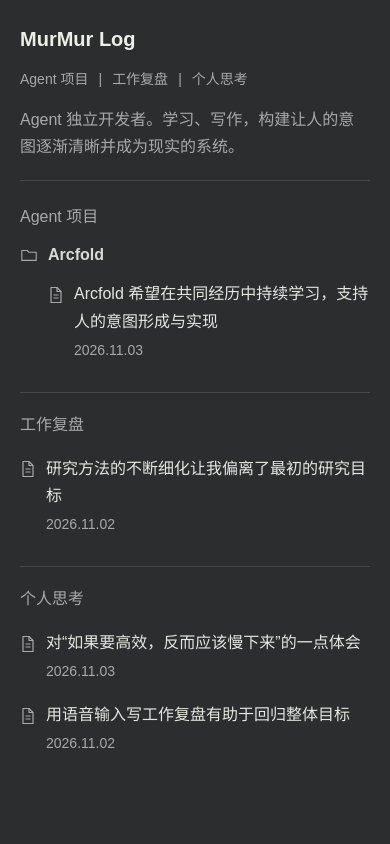
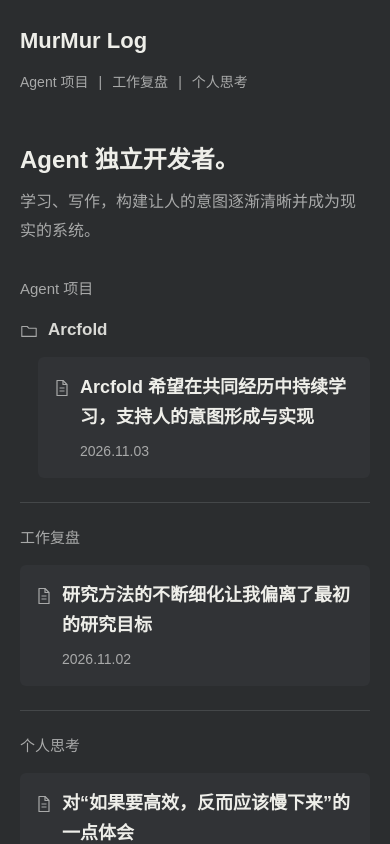
Before and after one commit to murmurwang/murmur-log, a Next.js app: page / in a window 390 px wide. Shown: the top 844 px of the page. Built offline with nearby package versions, Linux system fonts and the light colour scheme.

Commit message:
Give home articles stronger hierarchy and quiet grouping

```diff
--- a/app/components/SiteChrome.tsx
+++ b/app/components/SiteChrome.tsx
@@ -5,6 +5,7 @@ export const Arrow = () => <span aria-hidden="true">↗</span>;
 
 export function SiteHeader({ home = false, section }: { home?: boolean; section?: string }) {
   return (
+    <>
     <header className={`site-header shell${home ? " site-header--home" : ""}`}>
       {home ? (
         <h1 className="site-title"><Link href="/">MurMur Log</Link></h1>
@@ -18,8 +19,12 @@ export function SiteHeader({ home = false, section }: { home?: boolean; section?
         <span aria-hidden="true">|</span>
         <a href={home ? "#thoughts" : "/#thoughts"} aria-current={section === "thoughts" ? "location" : undefined}>个人思考</a>
       </nav>
-      {home && <p className="site-description">Agent 独立开发者。学习、写作，构建让人的意图逐渐清晰并成为现实的系统。</p>}
     </header>
+    {home && <div className="home-intro shell">
+      <p className="home-identity">Agent 独立开发者。</p>
+      <p className="site-description">学习、写作，构建让人的意图逐渐清晰并成为现实的系统。</p>
+    </div>}
+    </>
   );
 }
 
--- a/app/globals.css
+++ b/app/globals.css
@@ -88,3 +88,43 @@ nav a[aria-current="location"] { color: var(--ink); text-decoration: underline;
 .article-figure { margin: 28px 0; }
 .article-figure img { display: block; width: 100%; height: auto; border-radius: 3px; }
 .article-figure a { display: block; }
+
+/* Home: a quiet introduction and clearly grouped reading choices. */
+.home-page { min-height: 100vh; }
+.site-header--home { width: min(1040px, calc(100% - 48px)); border-bottom: 0; padding-block: 32px; }
+.site-header--home .site-title { font-size: 24px; }
+.home-intro { padding: 40px 0 44px; }
+.home-identity { margin: 0 0 14px; color: var(--heading); font-size: 28px; line-height: 1.4; font-weight: 600; }
+.home-intro .site-description { max-width: 640px; font-size: 18px; line-height: 1.8; }
+.home-page .home-stream { padding-top: 0; }
+.home-page .stream-section { padding-bottom: 28px; }
+.home-page .stream-section + .stream-section { padding-top: 28px; }
+.home-page .stream-heading { margin-bottom: 16px; }
+.home-page .stream-heading h2 { font-size: 15px; font-weight: 500; }
+.home-page .project-row { padding: 0 0 12px; font-size: 17px; }
+.home-page .stream-row[href] {
+  flex-direction: column;
+  gap: 8px;
+  margin: 0;
+  padding: 20px 22px;
+  background: #313336;
+  border-radius: 6px;
+}
+.home-page .stream-row + .stream-row { margin-top: 12px; }
+.home-page .article-title { font-size: 20px; line-height: 1.55; font-weight: 600; color: var(--heading); }
+.home-page .article-icon { margin-top: 0.32em; }
+.home-page .post-date { padding-left: 26px; line-height: 1.5; }
+.home-page .stream-row[href]:hover, .home-page .stream-row[href]:focus-visible { background: #383b3e; }
+
+@media (max-width: 600px) {
+  .site-header--home { width: calc(100% - 40px); padding-block: 24px; }
+  .site-header--home .site-title { font-size: 22px; }
+  .home-intro { padding: 24px 0 32px; }
+  .home-identity { font-size: 24px; margin-bottom: 12px; }
+  .home-intro .site-description { font-size: 16px; }
+  .home-page .stream-section { padding-bottom: 24px; }
+  .home-page .stream-section + .stream-section { padding-top: 24px; }
+  .home-page .project-children { padding-left: 18px; }
+  .home-page .stream-row[href] { padding: 16px; }
+  .home-page .article-title { font-size: 18px; line-height: 1.65; }
+}
--- a/app/page.tsx
+++ b/app/page.tsx
@@ -3,7 +3,7 @@ import { SectionItems, sections } from "./components/Sections";
 
 export default function Home() {
   return (
-    <main>
+    <main className="home-page">
       <SiteHeader home />
       <div className="home-stream shell">
         {sections.map((section) => (
```
